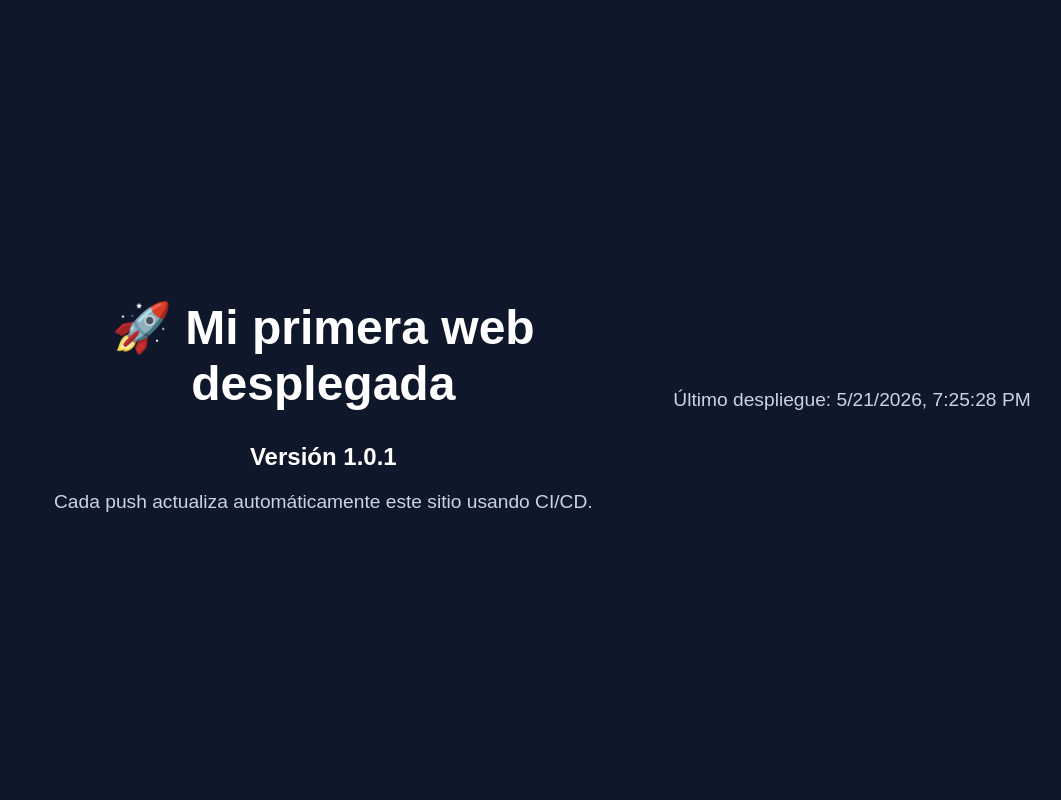
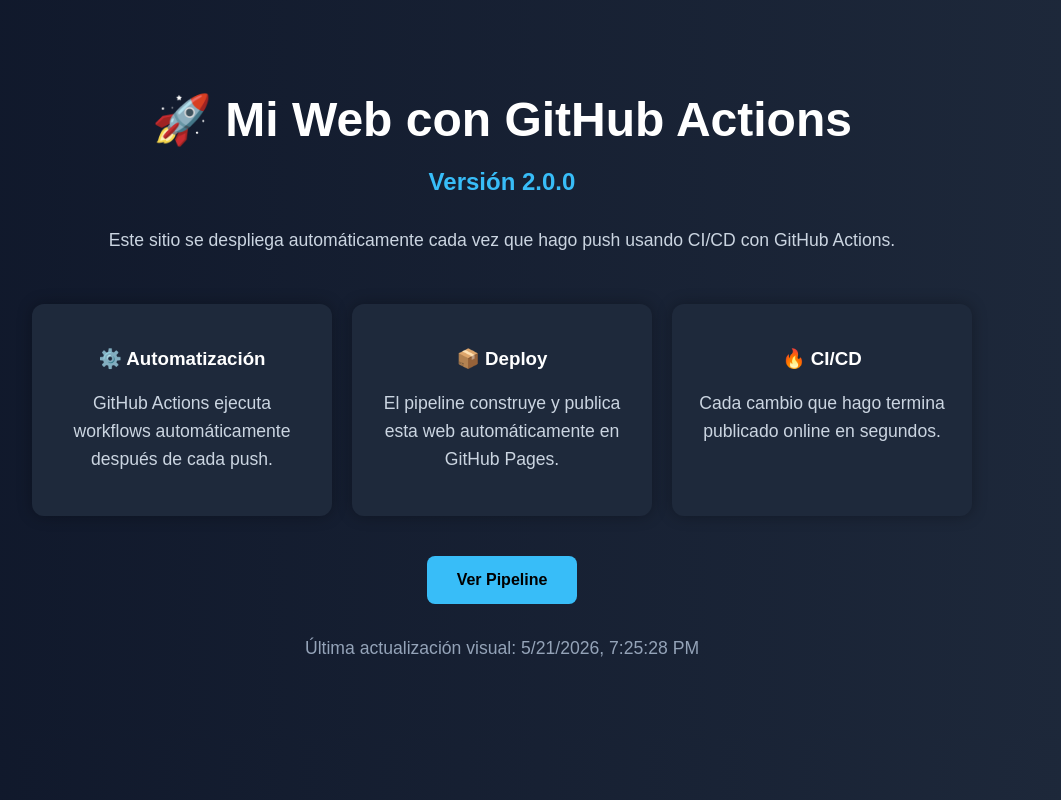
Before and after one commit to luissoberana/github-actions-practice, a website: page index.html in a window 1280 px wide. Shown: the whole page, without its empty margins (138-1199 px from the left). Drawn offline with Linux system fonts and the light colour scheme.

Commit message:
despliegue verision 2.1

```diff
--- a/index.html
+++ b/index.html
@@ -10,47 +10,131 @@
     body {
       margin: 0;
       padding: 0;
-      background-color: #0f172a;
+      background: linear-gradient(to right, #0f172a, #1e293b);
       color: white;
       font-family: Arial, sans-serif;
-      display: flex;
-      justify-content: center;
-      align-items: center;
-      height: 100vh;
-      text-align: center;
     }
 
     .container {
-      max-width: 700px;
+      max-width: 1000px;
+      margin: auto;
+      padding: 60px 20px;
+      text-align: center;
     }
 
     h1 {
       font-size: 3rem;
+      margin-bottom: 10px;
+    }
+
+    h2 {
+      color: #38bdf8;
+      margin-bottom: 30px;
     }
 
     p {
-      font-size: 1.2rem;
       color: #cbd5e1;
+      font-size: 1.1rem;
+      line-height: 1.6;
+    }
+
+    .cards {
+      display: flex;
+      gap: 20px;
+      justify-content: center;
+      margin-top: 50px;
+      flex-wrap: wrap;
+    }
+
+    .card {
+      background-color: #1e293b;
+      padding: 25px;
+      border-radius: 12px;
+      width: 250px;
+      transition: transform 0.3s ease;
+      box-shadow: 0 0 15px rgba(0,0,0,0.3);
+    }
+
+    .card:hover {
+      transform: translateY(-10px);
+    }
+
+    .button {
+      display: inline-block;
+      margin-top: 40px;
+      padding: 15px 30px;
+      background-color: #38bdf8;
+      color: black;
+      text-decoration: none;
+      border-radius: 8px;
+      font-weight: bold;
+      transition: background-color 0.3s ease;
+    }
+
+    .button:hover {
+      background-color: #0ea5e9;
+    }
+
+    #fecha {
+      margin-top: 30px;
+      color: #94a3b8;
     }
   </style>
 </head>
 
 <body>
+
   <div class="container">
-    <h1>🚀 Mi primera web desplegada</h1>
-     <h2>Versión 1.0.1</h2>
+
+    <h1>🚀 Mi Web con GitHub Actions</h1>
+
+    <h2>Versión 2.0.0</h2>
+
     <p>
-      Cada push actualiza automáticamente este sitio usando CI/CD.
+      Este sitio se despliega automáticamente cada vez que hago push usando CI/CD con GitHub Actions.
+    </p>
+
+    <div class="cards">
+
+      <div class="card">
+        <h3>⚙️ Automatización</h3>
+
+        <p>
+          GitHub Actions ejecuta workflows automáticamente después de cada push.
         </p>
       </div>
 
+      <div class="card">
+        <h3>📦 Deploy</h3>
+
+        <p>
+          El pipeline construye y publica esta web automáticamente en GitHub Pages.
+        </p>
+      </div>
+
+      <div class="card">
+        <h3>🔥 CI/CD</h3>
+
+        <p>
+          Cada cambio que hago termina publicado online en segundos.
+        </p>
+      </div>
+
+    </div>
+
+    <a class="button" href="#">
+      Ver Pipeline
+    </a>
+
     <p id="fecha"></p>
+
+  </div>
 
   <script>
     const fecha = new Date();
 
     document.getElementById("fecha").innerText =
-    "Último despliegue: " + fecha.toLocaleString();
+      "Última actualización visual: " + fecha.toLocaleString();
   </script>
 
 </body>
```
Lines whose indentation alone changed are shown as unchanged.
